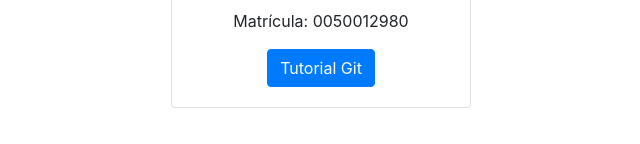
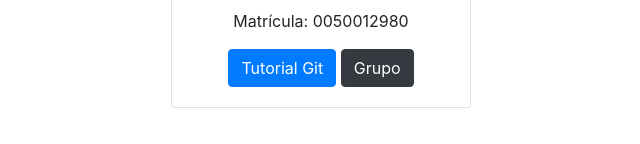
Before and after one commit to Abbade/cscw-introdu-o, a plain HTML site: page index.html in a window 1280 px wide. Shown: the part 276-420 px from the top of the page, without its empty margins (319-959 px from the left). Drawn offline with nearby package versions, Linux system fonts and the light colour scheme.

Commit message:
Update index.html
.

```diff
--- a/index.html
+++ b/index.html
@@ -18,6 +18,7 @@
       <h4 class="card-title">Gabriel Abbade</h4>
       <p class="card-text">Matrícula: 0050012980</p>
       <a href="https://www.youtube.com/watch?v=HVsySz-h9r4" target="_blank" class="btn btn-primary">Tutorial Git</a>
+      <a href="https://dougcarvalho92.github.io/cscw-group/" target="_blank" class="btn btn-dark">Grupo</a>
     </div>
   </div>
   <br>
```
